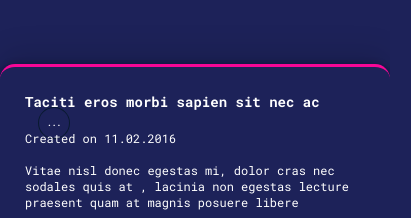
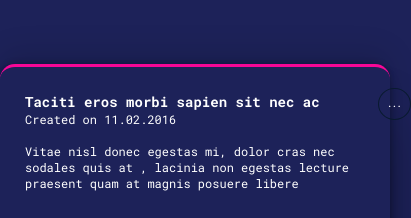
Before and after one commit to Fensley/Project-card, a plain HTML site: page index.html in a window 390 px wide. Shown: the part 208-426 px from the top of the page, 411 px wide, since content can reach past the window. Drawn offline with Linux system fonts and the light colour scheme.

Commit message:
initial commit

```diff
--- a/index.js
+++ b/index.js
@@ -14,3 +14,10 @@ span.addEventListener("click" , ()=>{
         para.innerHTML = vita
      }
 })
+
+const img = document.querySelectorAll("img")
+img.forEach((image)=>{
+    image.addEventListener("click" , ()=>{
+     image.classList.toggle("first")
+    })
+})
--- a/style.css
+++ b/style.css
@@ -41,7 +41,7 @@ img{
     border-radius: 50%;
     margin: 3px;
     padding: 5px;
-
+    cursor: pointer;
 }
 progress{
     height: 20px;
@@ -54,16 +54,28 @@ span{
     font-size: 8px;
     padding: 10px 8px;
     border-radius: 50%;
-   margin-left: 13px;
+    position: relative;
+    left: 20px;
 }
 span:hover{
     background-color: #555db4;
     opacity: 0.4;
 }
+.first{
+    background-color: rgb(75, 72, 218);
+}
 @media (max-width:600px) {
     body {
-
-        font-size: 12px;
+         font-size: 12px;
     }
 
+    span{
+        cursor: pointer;
+        border: 1px solid rgb(9, 26, 48);
+        font-size: 8px;
+        padding: 10px 8px;
+        border-radius: 50%;
+        position: relative;
+        left: 50px;
+    }
 }
```
